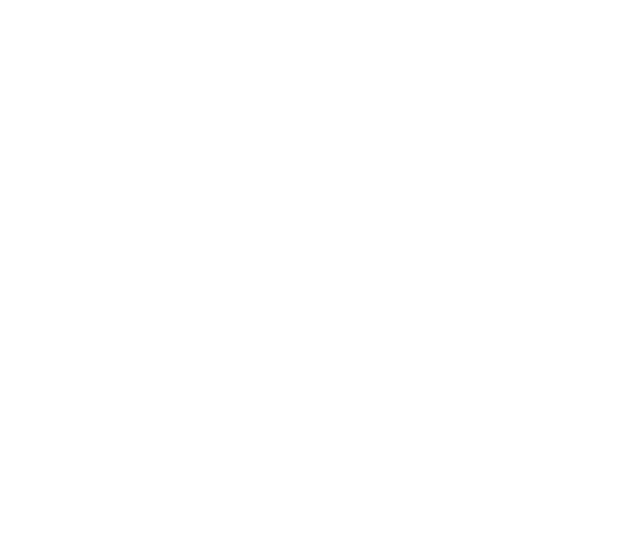
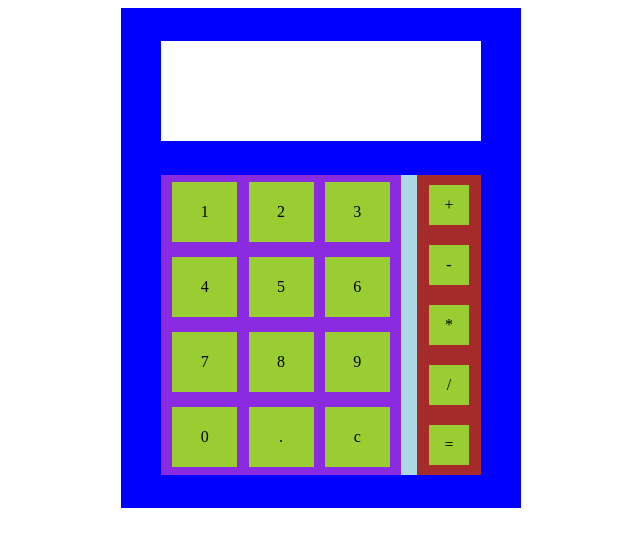
Before and after one commit to madosy/calculator, a plain HTML site: page index.html in a window 1280 px wide. Shown: the whole page, without its empty margins (319-959 px from the left). Drawn offline with Linux system fonts and the light colour scheme.

Commit message:
Add basic visual structure

```diff
--- a/index.html
+++ b/index.html
@@ -5,9 +5,36 @@
     <meta http-equiv="X-UA-Compatible" content="IE=edge">
     <meta name="viewport" content="width=device-width, initial-scale=1.0">
     <title>Calculator</title>
+    <link rel="stylesheet" href="styles.css">
     <script src="./script.js" defer></script>
 </head>
 <body>
+    <div class="calc-container">
+        <div class="input-container"> </div>
+        <div class="button-container">
+            <div class="num button-container">
+                <div class="button">1</div>
+                <div class="button">2</div>
+                <div class="button">3</div>
+                <div class="button">4</div>
+                <div class="button">5</div>
+                <div class="button">6</div>
+                <div class="button">7</div>
+                <div class="button">8</div>
+                <div class="button">9</div>
+                <div class="button">0</div>
+                <div class="button">.</div>
+                <div class="button">c</div>
+            </div>
+            <div class="op button-container">
+                <div class="button">+</div>
+                <div class="button">-</div>
+                <div class="button">*</div>
+                <div class="button">/</div>
+                <div class="button">=</div>
+            </div>
+        </div>
+    </div>
 
 </body>
 </html>
--- /dev/null
+++ b/styles.css
@@ -0,0 +1,63 @@
+.calc-container {
+    background-color: blue;
+    position: relative;
+    margin: auto;
+    display:flex;
+    flex-direction: column;
+    justify-content: space-evenly;
+    align-items: center;
+    width: 400px;
+    height: 500px;
+}
+
+.input-container{
+    background-color: white;
+    display: inline-block;
+
+    width: 80%;
+    height: 20%;
+}
+
+.button-container{
+    background-color: lightblue;
+    display:flex;
+    justify-content: space-between;
+    width: 80%;
+    height: 60%;
+}
+
+.num.button-container,
+.op.button-container {
+    display: flex;
+    flex-wrap: wrap;
+    justify-content: space-evenly;
+    align-items: center;
+
+}
+
+.num{
+    background-color: blueviolet;
+    width: 75%;
+    height: 100%;
+}
+
+.op {
+    background-color: brown;
+    width:20%;
+    height: 100%;
+}
+
+.button{
+    display: inline-block;
+    width: 65px;
+    height: 60px;
+    background-color: yellowgreen;
+    display: flex;
+    justify-content: center;
+    align-items: center;
+}
+
+.op > .button {
+    width: 40px;
+    height: 40px;
+}
```
